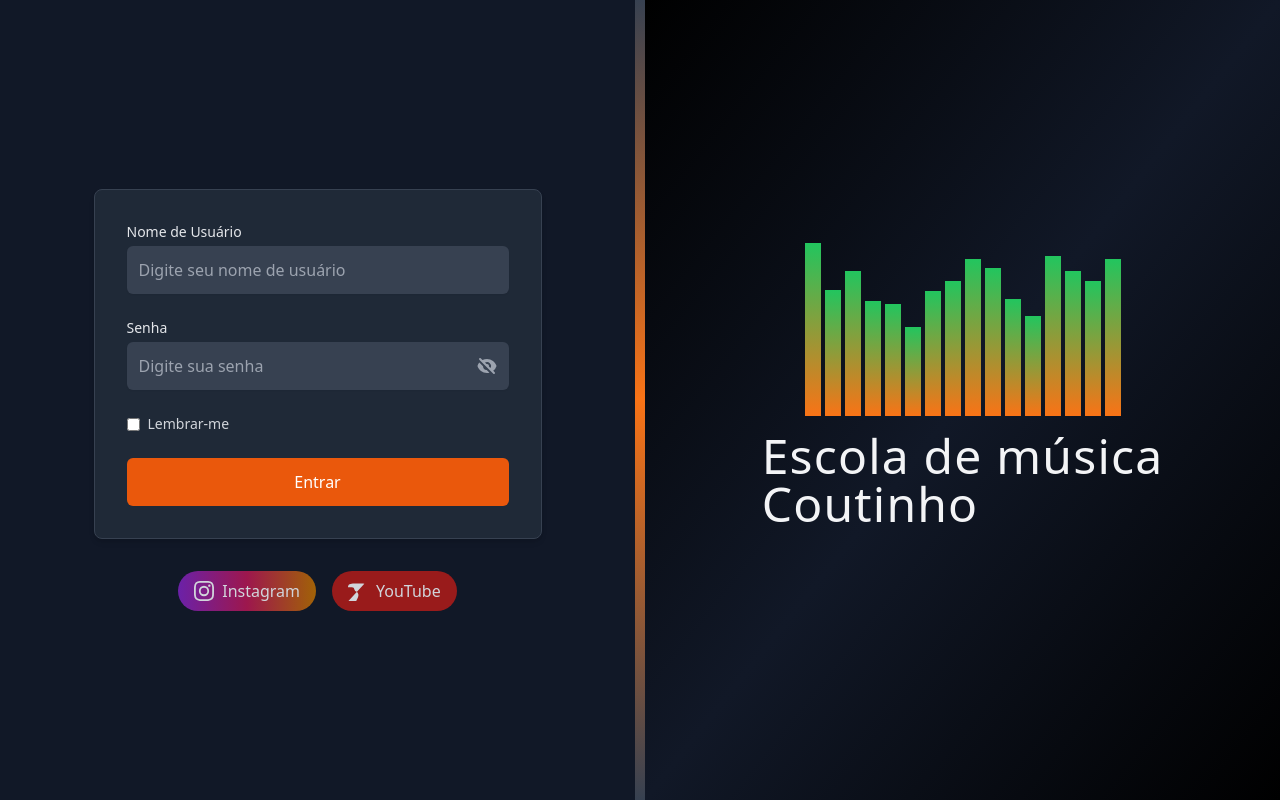
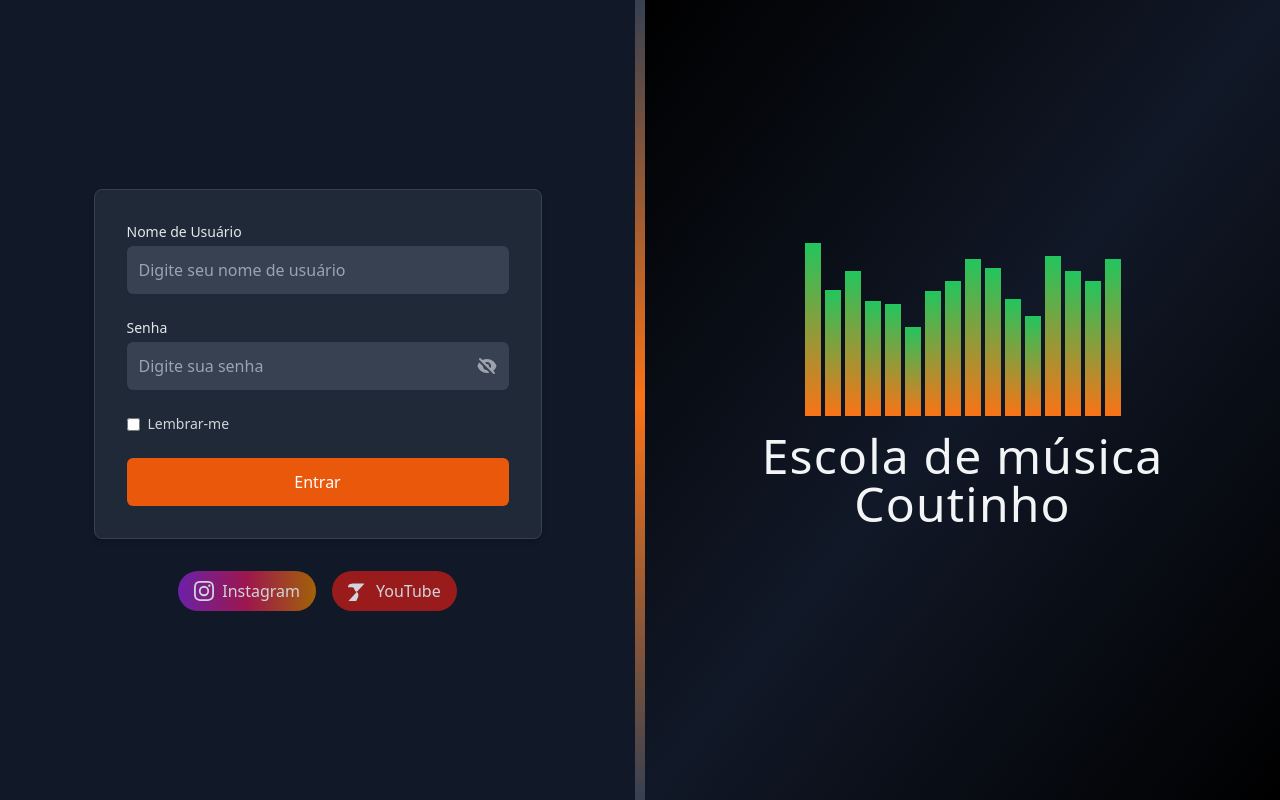
Before and after one commit to RodMiora/Esxola_Musica_Felipe_Vercel, a Next.js app in the folder escola-felipe/my-app/: page /login in a window 1280 px wide. Built offline with nearby package versions, Linux system fonts and the light colour scheme.

Commit message:
coutinho_center

```diff
--- a/escola-felipe/my-app/src/app/login/page.tsx
+++ b/escola-felipe/my-app/src/app/login/page.tsx
@@ -198,15 +198,15 @@ export default function LoginPage() {
     <div className="w-full max-w-[800px] h-[400px]">
       <Equalizer className="w-full" />
     </div>
-          <h1 className="text-5xl font-sans text-gray-100 mt-4 tracking-wide">
+    <h1 className="text-5xl font-sans text-gray-100 mt-4 tracking-wide text-center w-full">
       Escola de música
       <br />
-            <span className="text-gray-100">
+      <span className="text-gray-100 block">
         Coutinho
       </span>
     </h1>
   </div>
 </div>
 </div>
-  );
-}
+);  {/* Fechamento do return */}
+}  {/* Fechamento da função LoginPage */}
```
Lines whose indentation alone changed are shown as unchanged.
